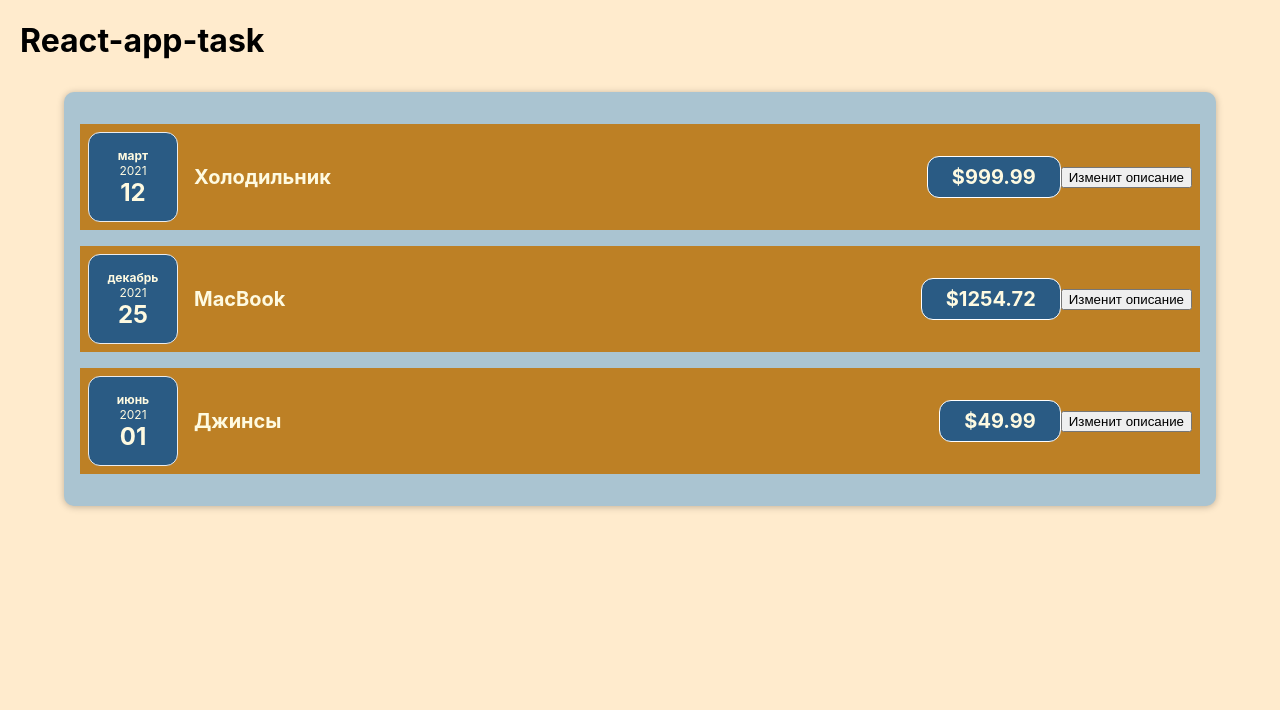
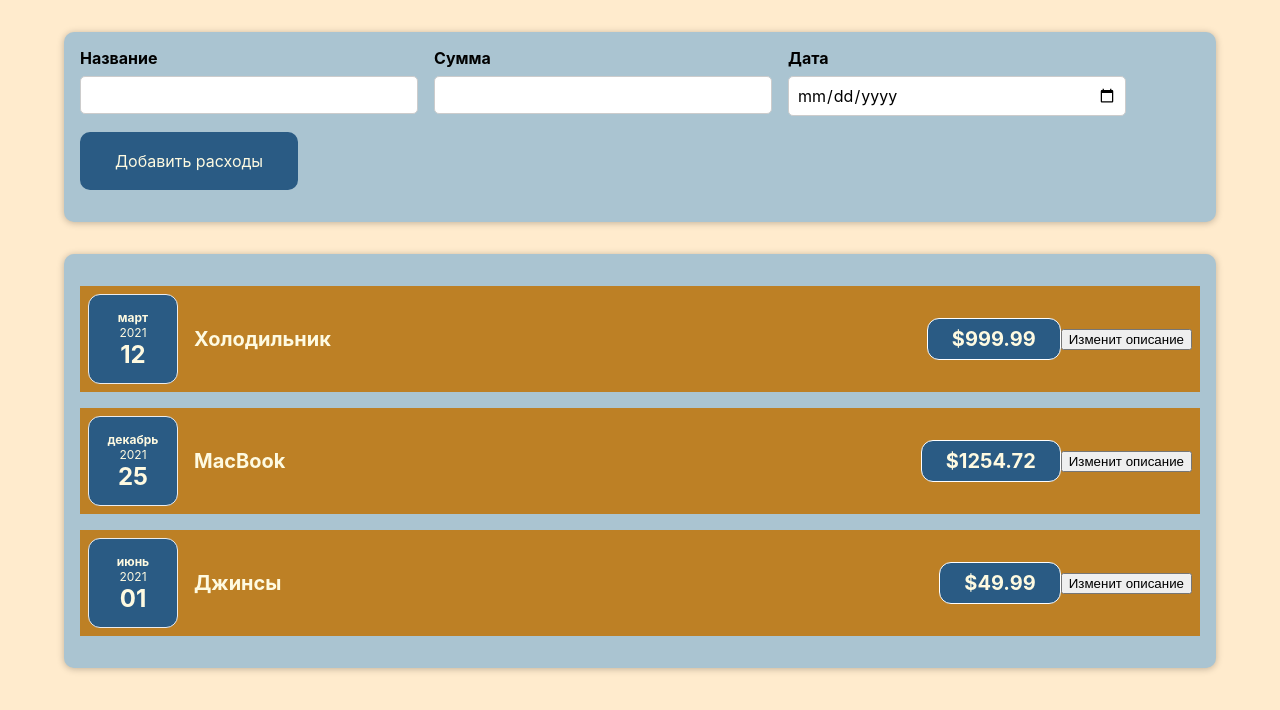
Before and after one commit to ipromanone/react-app-task, a React (Create React App) app: page / in a window 1280 px wide. Shown: the top 710 px of the page. Built offline with nearby package versions, Linux system fonts and the light colour scheme.

Commit message:
Added a submission form

```diff
--- a/src/App.js
+++ b/src/App.js
@@ -1,4 +1,5 @@
 import Costs from "./components/Costs/Costs";
+import NewCost from "./components/NewCost/NewCost";
 // import React from "react";
 
 const App = () => {
@@ -28,7 +29,7 @@
 
   return (
     <div>
-        <h1>React-app-task</h1>
+        <NewCost></NewCost>
         <Costs costs={costs}></Costs>
     </div>
   );
--- /dev/null
+++ b/src/components/NewCost/CostForm.css
@@ -0,0 +1,26 @@
+.new-cost__controls {
+    display: flex;
+    flex-wrap: wrap;
+    gap: 1rem;
+    margin-bottom: 1rem;
+    text-align: left;
+}
+
+.new-cost__control label {
+    font-weight: bold;
+    margin-bottom: 0.5rem;
+    display: block;
+}
+
+.new-cost__control input {
+    font: inherit;
+    padding: 0.5rem;
+    border-radius: 5px;
+    border: 1px solid #ccc;
+    width: 20rem;
+    max-width: 100%;
+}
+
+.new-cost__actions {
+    text-align: left;
+}
--- /dev/null
+++ b/src/components/NewCost/CostForm.js
@@ -0,0 +1,26 @@
+import './CostForm.css'
+const CostForm = () => {
+    return (
+        <form>
+            <div className='new-cost__controls'>
+                <div className='new-cost__control'>
+                    <label>Название</label>
+                    <input type='text'/>
+                </div>
+                <div className='new-cost__control'>
+                    <label>Сумма</label>
+                    <input type='number' min='0.01' step='0.01'/>
+                </div>
+                <div className='new-cost__control'>
+                    <label>Дата</label>
+                    <input type='date' min='2019-01-01' step='2022-12-31'/>
+                </div>
+                <div className='new-cost__actions'>
+                    <button type='submit'>Добавить расходы</button>
+                </div>
+            </div>
+        </form>
+    )
+}
+
+export default CostForm;
--- /dev/null
+++ b/src/components/NewCost/NewCost.css
@@ -0,0 +1,28 @@
+.new-cost {
+    background-color: #aac4d1;
+    padding: 1rem;
+    margin: 2rem auto;
+    width: 70rem;
+    max-width: 95%;
+    border-radius: 10px;
+    text-align: center;
+    box-shadow: 0 1px 7px rgba(0, 0, 0, 0.25);
+}
+
+.new-cost button {
+    font: inherit;
+    cursor: pointer;
+    padding: 1rem 2rem;
+    border: solid #2a5b84;
+    background-color: #2a5b84;
+    color: #fefae1;
+    border-radius: 10px;
+    margin-right: 3px;
+
+}
+
+.new-cost button:hover,
+.new-cost button:active {
+    background-color: #2a5c84b2;
+    border-color: #2a5c84b2;
+}
--- /dev/null
+++ b/src/components/NewCost/NewCost.js
@@ -0,0 +1,12 @@
+import './NewCost.css'
+import CostForm from "./CostForm";
+
+const NewCost = () => {
+    return(
+        <div className='new-cost'>
+            <CostForm></CostForm>
+        </div>
+    )
+}
+
+export default NewCost;
```
